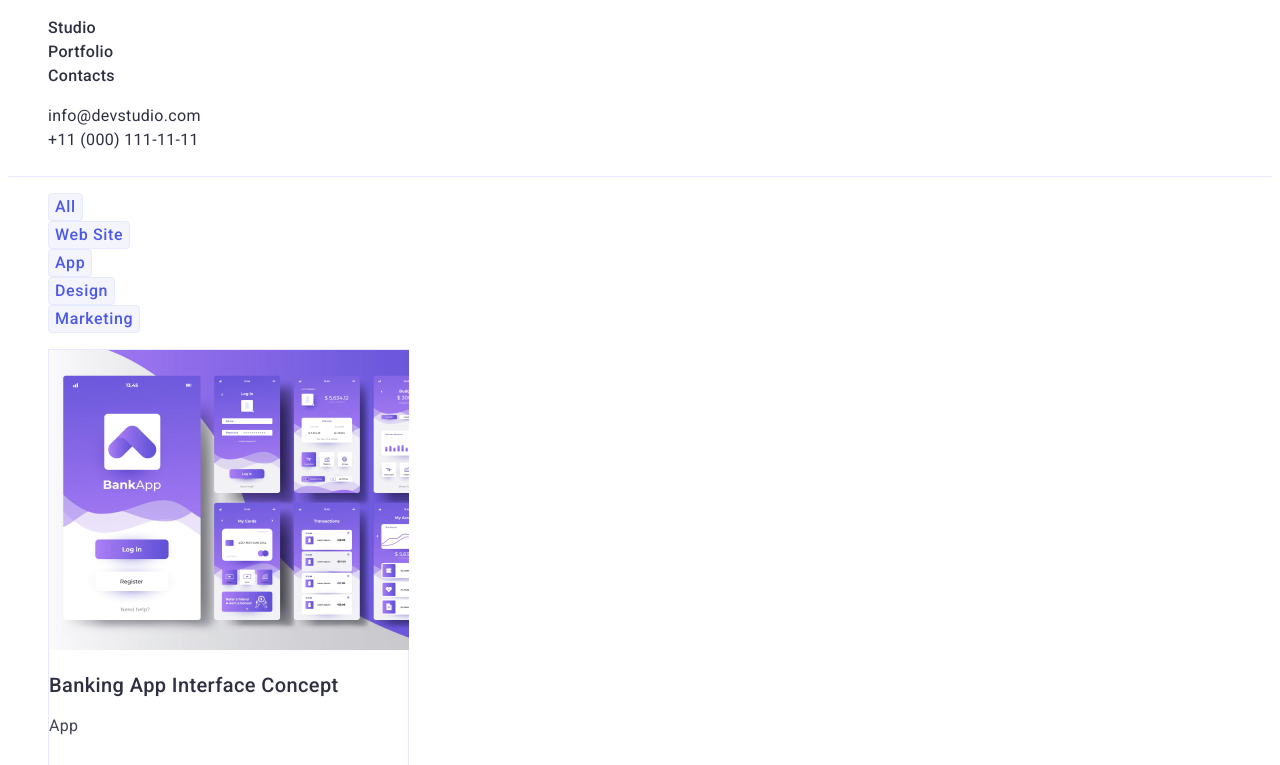
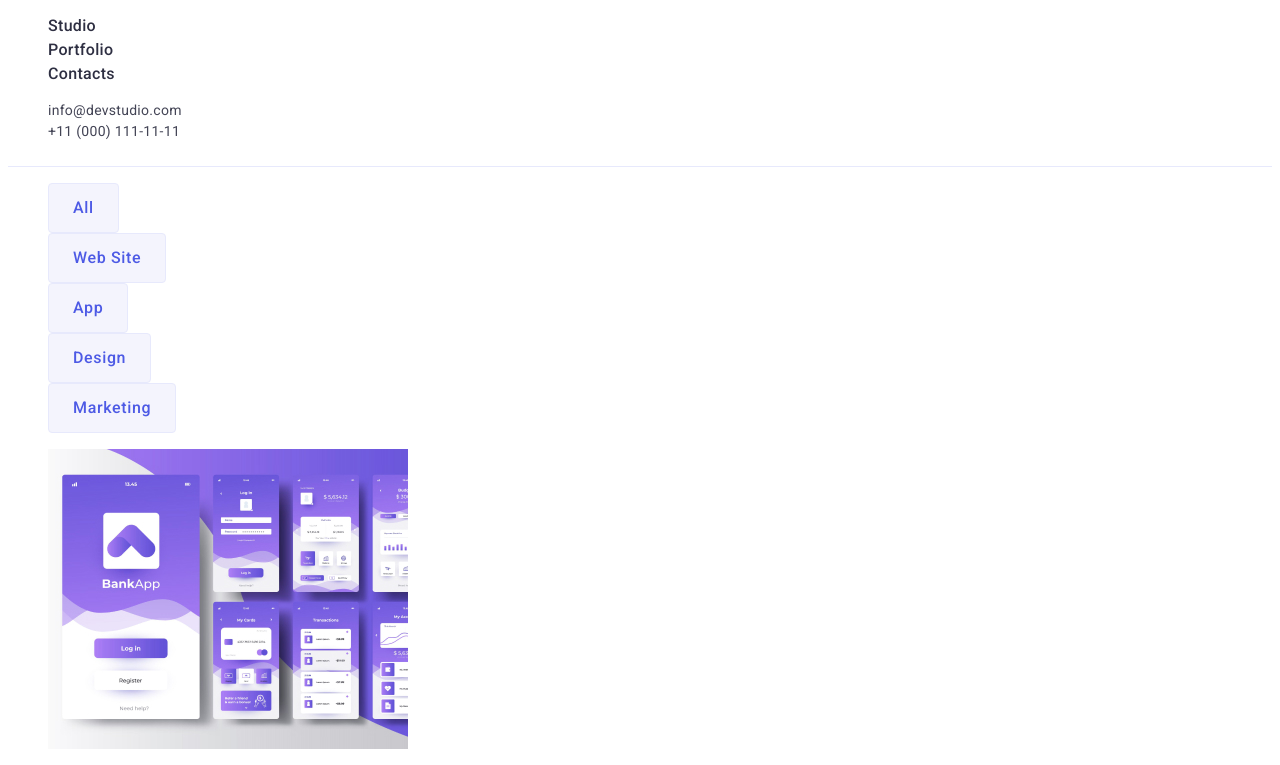
Before and after one commit to MaxOleniuh/goit-markup-hw-02, a plain HTML site: page portfolio.html in a window 1280 px wide. Shown: the part 35-800 px from the top of the page. Drawn offline with Linux system fonts and the light colour scheme.

Commit message:
final corrections

```diff
--- a/css/styles.css
+++ b/css/styles.css
@@ -20,7 +20,6 @@ body {
   font-family: "Roboto", sans-serif;
   font-size: 14px;
   color: var(--hero-background);
-  letter-spacing: normal;
 }
 ul {
   list-style: none;
@@ -40,13 +39,16 @@ ul {
 }
 /* HEADER(NAV) STYLES */
 .nav {
+  margin-bottom: 24px;
+}
+
+.nav-link {
   font-family: var(--main-font);
   font-weight: 500;
   font-size: 16px;
   line-height: 1.5;
   /* identical to box height, or 150% */
   letter-spacing: 0.02em;
-  margin-bottom: 24px;
 }
 
 .logo {
@@ -60,25 +62,21 @@ ul {
   color: var(--brand-color);
 }
 
-.auth {
+/* LINKS STYLES */
+a {
+  text-decoration: none;
+  color: var(--dark-theme);
+}
+.auth-link {
   font-weight: 400;
   line-height: 1.5;
   letter-spacing: 0.02em;
   color: var(--main-text-color);
 }
-/* LINKS STYLES */
-a {
-  text-decoration: none;
-  color: var(--dark-theme);
-}
-
 .nav-link:hover,
 .nav-link:focus,
-.nav-link::after,
-.info-tel:hover,
-.info-tel::after,
-.info-mail:hover,
-.info-mail:after {
+.auth-link:hover,
+.auth-link:focus {
   color: var(--pressed-state);
 }
 
@@ -170,14 +168,8 @@ img {
   box-shadow: 0px 1px 6px rgba(46, 47, 66, 0.08),
     0px 1px 1px rgba(46, 47, 66, 0.16), 0px 2px 1px rgba(46, 47, 66, 0.08);
   border-radius: 0px 0px 4px 4px;
-  width: 264px;
 }
 .team-name {
-  padding: 32px 62px 0;
-  height: 24px;
-
-  /* Header 3 */
-
   font-family: "Roboto";
   font-style: normal;
   font-weight: 500;
@@ -194,12 +186,6 @@ img {
 }
 
 .team-desc {
-  padding: 8px 60px 32px 60px;
-  width: 148px;
-  height: 24px;
-
-  /* Body */
-
   font-family: "Roboto";
   font-style: normal;
   font-weight: 400;
@@ -223,8 +209,6 @@ img {
 
 .footer > .logo {
   color: var(--body-background);
-  width: 44px;
-  height: 22px;
   font-family: "Raleway";
   font-style: normal;
   font-weight: 800;
@@ -268,6 +252,7 @@ img {
   line-height: 1.5;
   letter-spacing: 0.04em;
   color: var(--brand-color);
+  padding: 12px 24px;
 }
 .btn:hover,
 .btn:focus {
@@ -276,16 +261,10 @@ img {
 }
 
 .project-card {
-  justify-content: left;
-  width: 359px;
-  height: 420px;
   background: var(--body-background);
-  border: 1px solid var(--cornflower);
 }
 
 .project-card-title {
-  width: 290px;
-  height: 24px;
   font-family: "Roboto";
   font-style: normal;
   font-weight: 500;
--- a/portfolio.html
+++ b/portfolio.html
@@ -5,13 +5,13 @@
     <meta http-equiv="X-UA-Compatible" content="IE=edge" />
     <meta name="viewport" content="width=device-width, initial-scale=1.0" />
     <title>Portfolio</title>
-    <link rel="stylesheet" href="css/styles.css" />
     <link rel="preconnect" href="https://fonts.googleapis.com" />
     <link rel="preconnect" href="https://fonts.gstatic.com" crossorigin />
     <link
       href="https://fonts.googleapis.com/css2?family=Raleway:wght@800&family=Roboto:wght@400;500;700;900&display=swap"
       rel="stylesheet"
     />
+    <link rel="stylesheet" href="css/styles.css" />
   </head>
   <body>
     <!-- HEADER(NAV)-->
@@ -25,12 +25,12 @@
         </ul>
         <ul class="auth">
           <li>
-            <a href="mailto:info@devstudio.com" class="info-mail"
+            <a href="mailto:info@devstudio.com" class="auth-link"
               >info@devstudio.com
             </a>
           </li>
           <li>
-            <a href="tel:+110001111111" class="info-tel"
+            <a href="tel:+110001111111" class="auth-link"
               >+11 (000) 111-11-11
             </a>
           </li>
@@ -39,33 +39,23 @@
     </header>
     <main class="main">
       <section class="examples">
-        <h2 class="hidden">Portfolio</h2>
+        <h1 class="hidden">Portfolio</h1>
         <h2 hidden>Filters</h2>
         <ul class="filter-list">
           <li class="filter-item">
-              <button class="filter-btn-active btn" type="button">
-                All
-              </button>
+            <button class="filter-btn-active btn" type="button">All</button>
           </li>
-            <li class="filter-item-1">
-              <button class="filter-btn-1 btn" type="button">
-                Web Site
-              </button>
+          <li class="filter-item">
+            <button class="filter-btn btn" type="button">Web Site</button>
           </li>
-            <li class="filter-item-2">
-              <button class="filter-btn-2 btn" type="button">
-                App
-              </button>
+          <li class="filter-item">
+            <button class="filter-btn btn" type="button">App</button>
           </li>
-            <li class="filter-item-3">
-              <button class="filter-btn-3 btn" type="button">
-                Design
-              </button>
+          <li class="filter-item">
+            <button class="filter-btn btn" type="button">Design</button>
           </li>
-            <li class="filter-item-4">
-              <button class="filter-btn-4 btn" type="button">
-              Marketing
-              </button>
+          <li class="filter-item">
+            <button class="filter-btn btn" type="button">Marketing</button>
           </li>
         </ul>
         <ul class="project-list">
@@ -160,6 +150,7 @@
             <p class="project-card-desc">Web Site</p>
           </li>
         </ul>
+      </section>
     </main>
     <!-- FOOTER -->
     <footer class="footer">
```
Also changed, not shown: index.html (+2 -2 lines). Lines whose indentation alone changed are shown as unchanged.
